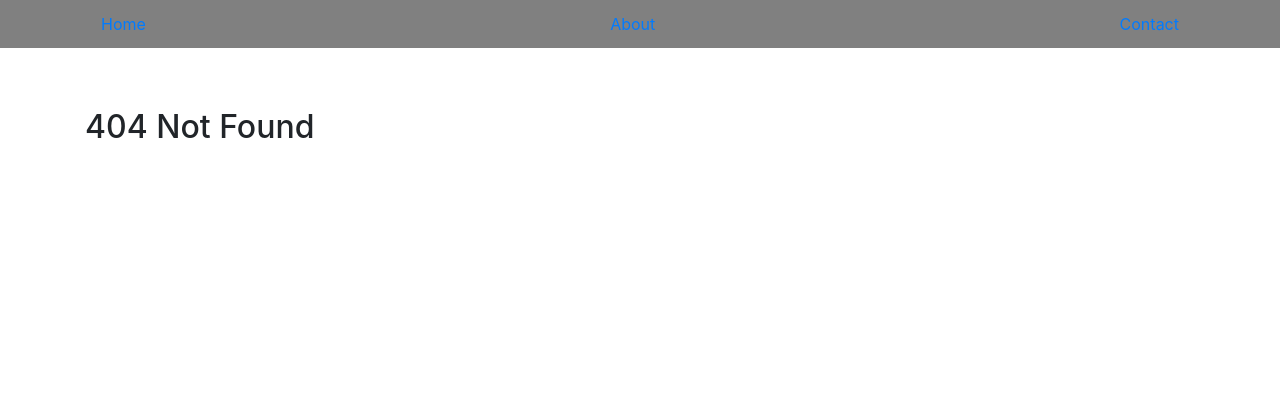
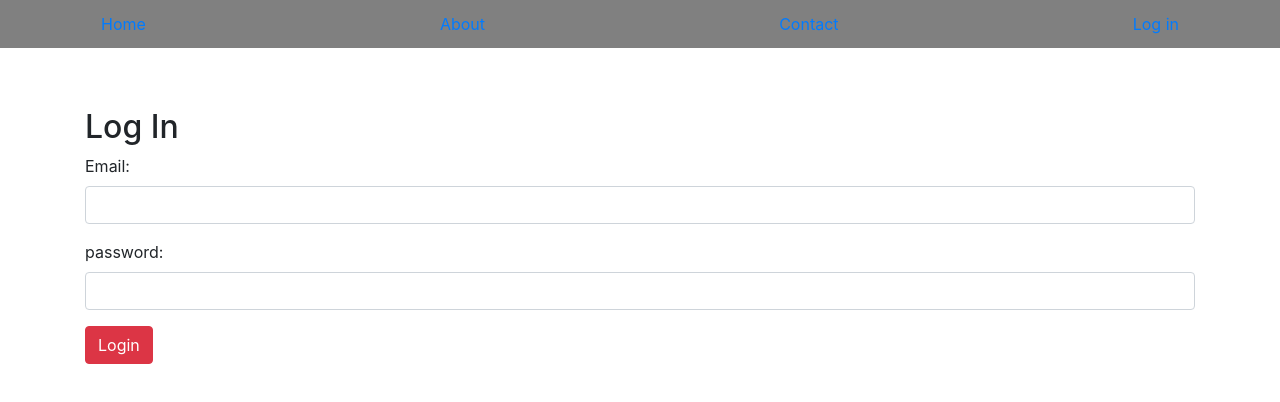
Before and after one commit to ahmadabd/react-router-dom, a React (Create React App) app: page /login in a window 1280 px wide. Before the commit this address had no page. Shown: the top 402 px of the page. Built offline with nearby package versions, Linux system fonts and the light colour scheme.

Commit message:
add Login page

```diff
--- a/package.json
+++ b/package.json
@@ -8,7 +8,8 @@
     "react": "^16.8.2",
     "react-dom": "^16.8.2",
     "react-infinite-scroller": "^1.2.4",
-    "react-scripts": "2.1.5"
+    "react-scripts": "2.1.5",
+    "validator": "^10.11.0"
   },
   "scripts": {
     "start": "react-scripts start",
--- a/src/App.js
+++ b/src/App.js
@@ -8,6 +8,7 @@ import './style/css/bootstrap.min.css';
 import './style/css/bootstrap-rtl.min.css';
 import Product from './components/pages/Product';
 import NoMatch from './components/pages/NoMatch';
+import LogIn from './components/pages/LogIn';
 
 
 class App extends Component{
@@ -22,6 +23,7 @@ class App extends Component{
             <Route path="/product/:id" component={Product} />
             <Route path="/about" component={About} />
             <Route path="/contact" component={Contact} />
+            <Route path="/login" component={LogIn} />
             <Route component={NoMatch} />
           </Switch>
         </div>
--- /dev/null
+++ b/src/components/pages/LogIn.js
@@ -0,0 +1,110 @@
+import React, { Component } from 'react';
+import validator from 'validator';
+import axios from 'axios';
+
+
+class LogIn extends Component{
+  constructor(props){
+    super(props);
+    this.state = {
+      fields: {
+        email: '',
+        password: ''
+      },
+      errors : {}
+    }
+  }
+
+  handleValidation(callback){
+    let fields = this.state.fields;
+    let errors = {};
+    let formIsValid = true;
+
+    // Email
+    if(validator.isEmpty(fields.email)){
+      formIsValid = false;
+      errors["email"] = "email cant be empty";
+    }
+    else if(!validator.isEmail(fields.email)){
+      formIsValid = false;
+      errors["email"] = "email format is wrong";
+    }
+
+    // Password
+    if(validator.isEmpty(fields.password)){
+      formIsValid = false;
+      errors["password"] = "password cant be empty";
+    }
+    else if(!validator.isLength(fields.password, {min : 6 , max: undefined})){
+      formIsValid = false;
+      errors["password"] = "password length cant be lower than 6 character";
+    }
+
+    this.setState({errors: errors}, () => {
+      return callback(formIsValid);
+    });
+  }
+
+  handleChange(event){
+    let fields = this.state.fields;
+    fields[event.target.name] = event.target.value;
+    this.setState({
+      fields: fields
+    });
+  }
+
+  handleRequest(){
+    const {email, password} = this.state.fields;
+
+    let data = new FormData();
+    data.append('email', email);
+    data.append('password', password);
+
+    axios.post('http://roocket.org/api/login', data)
+      .then((response) => {
+        localStorage.setItem('api_token', response.data.data.api_token);
+      })
+      .catch((error) => {
+        console.log(error);
+      })
+  }
+
+  handleSubmit(event){
+    event.preventDefault();
+
+    this.handleValidation((valid) => {
+      if(valid){
+        this.handleRequest()
+      }
+    })
+  }
+
+  render(){
+    const {email, password} = this.state.fields;
+    const errors = this.state.errors;
+
+    return (
+      <div>
+        <h2>Log In</h2>
+        <form onSubmit={this.handleSubmit.bind(this)}>
+          <div className="form-group">
+            <label>Email:</label>
+            <input type="text" className={["form-control", errors["email"] ? 'is-invalid' : ''].join(' ')} name="email" value={email} onChange={this.handleChange.bind(this)} />
+            <span className="invalid-feedback">{errors["email"]}</span>
+          </div>
+
+          <div className="form-group">
+            <label>password:</label>
+            <input type="password" className={["form-control", errors["password"] ? 'is-invalid' : ''].join(' ')} name="password" value={password} onChange={this.handleChange.bind(this)} />
+            <span className="invalid-feedback">{errors["password"]}</span>
+          </div>
+          <div className="form-group">
+            <button type="submit" className="btn btn-danger">Login</button>
+          </div>
+        </form>
+      </div>
+    );
+  }
+}
+
+export default LogIn;
--- a/src/components/sections/Header.js
+++ b/src/components/sections/Header.js
@@ -10,6 +10,7 @@ class Header extends Component{
             <Link className="py-2 d-none d-md-inline-block nav-link" to="/">Home</Link>
             <Link className="py-2 d-none d-md-inline-block nav-link" to="/about">About</Link>
             <Link className="py-2 d-none d-md-inline-block nav-link" to="/contact">Contact</Link>
+            <Link className="py-2 d-none d-md-inline-block nav-link" to="/login">Log in</Link>
           </div>
         </nav>
       </div>
```
